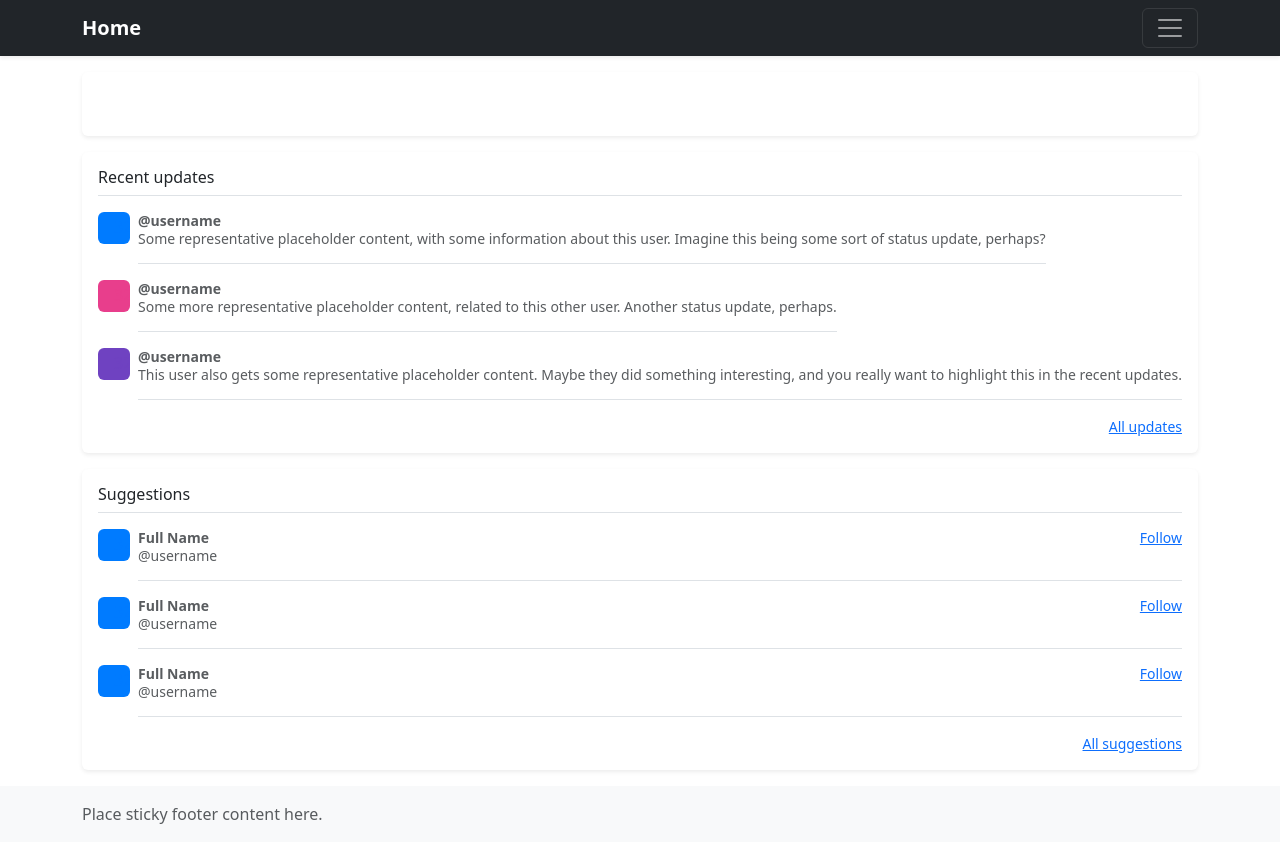
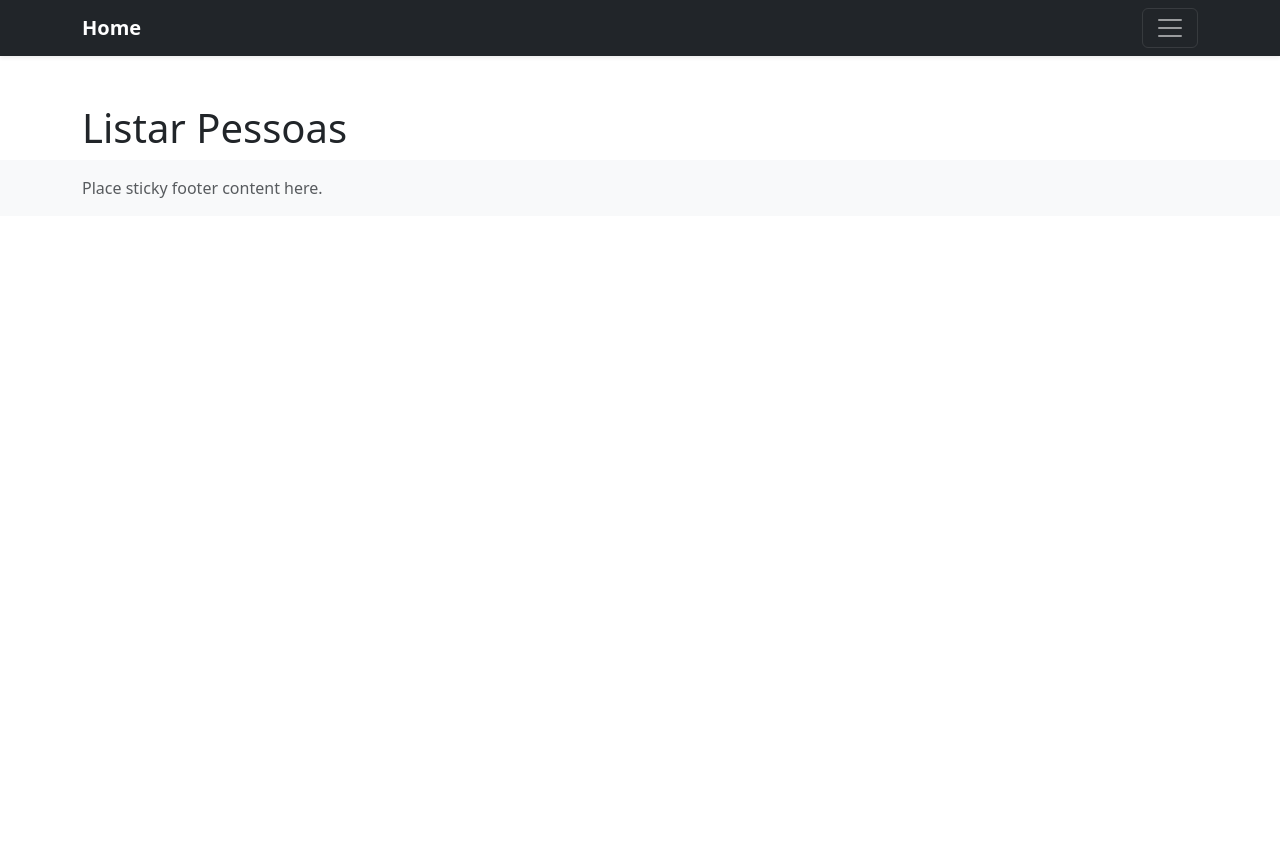
Before and after one commit to hanattan/Project_Crud, a PHP site: page /index.php?page=pessoas in a window 1280 px wide. After the commit the page ends 198 px from the top, so only its background shows below. Run offline with PHP 8.4, Linux system fonts and the light colour scheme.

Commit message:
Version 1.0.0.8

```diff
--- a/index.php
+++ b/index.php
@@ -1,6 +1,3 @@
-<?php
-
-?>
 <!doctype html>
 <html lang="en">
   <head>
@@ -24,10 +21,8 @@
         <div class="col-sm-4 offset-md-1 py-4">
           <h4>Atalhos</h4>
           <ul class="list-unstyled">
-            <li><a href="#" class="text-white">Cadastrar Pessoas</a></li>
-            <li><a href="#" class="text-white">Cadastrar Usários</a></li>
-            <li><a href="#" class="text-white">Listar Pessoas</a></li>
-            <li><a href="#" class="text-white">Listar Contatos</a></li>
+            <li><a href="?page=pessoas" class="text-white">Listar Pessoas</a></li>
+            <li><a href="?page=contato" class="text-white">Listar Contatos</a></li>
           </ul>
         </div>
       </div>
@@ -35,7 +30,7 @@
   </div>
   <div class="navbar navbar-dark bg-dark shadow-sm">
     <div class="container">
-      <a href="#" class="navbar-brand d-flex align-items-center">
+      <a href="index.php" class="navbar-brand d-flex align-items-center">
         <strong>Home</strong>
       </a>
       <button class="navbar-toggler" type="button" data-bs-toggle="collapse" data-bs-target="#navbarHeader" aria-controls="navbarHeader" aria-expanded="false" aria-label="Toggle navigation">
@@ -48,79 +43,24 @@
 
 <!-- Class de Conteúdo -->
 
-<main class="container">
-  <div class="d-flex align-items-center p-3 my-3 text-white bg-purple rounded shadow-sm">
-    <div class="lh-1">
-      <h1 class="h6 mb-0 text-white lh-1">Algumas Pessoas</h1>
-      <small>Since 2011</small>
-    </div>
+<div class="container">
+  <div class="row">
+      <div class="col mt-5">
+        <?php
+            switch (@$_REQUEST["page"]){
+                case "pessoas":
+                    include("utilites\Listar_Pessoa.php");
+                break;
+                case "contato":
+                    include("utilites/Listar_Contato.php");
+                break;
+            default:
+        print "<h1>Bem Vindo!</h1>";
+    }
+?>
+      </div>
   </div>
-
-  <div class="my-3 p-3 bg-body rounded shadow-sm">
-    <h6 class="border-bottom pb-2 mb-0">Recent updates</h6>
-    <div class="d-flex text-body-secondary pt-3">
-      <svg class="bd-placeholder-img flex-shrink-0 me-2 rounded" width="32" height="32" xmlns="http://www.w3.org/2000/svg" role="img" aria-label="Placeholder: 32x32" preserveAspectRatio="xMidYMid slice" focusable="false"><title>Placeholder</title><rect width="100%" height="100%" fill="#007bff"/><text x="50%" y="50%" fill="#007bff" dy=".3em">32x32</text></svg>
-      <p class="pb-3 mb-0 small lh-sm border-bottom">
-        <strong class="d-block text-gray-dark">@username</strong>
-        Some representative placeholder content, with some information about this user. Imagine this being some sort of status update, perhaps?
-      </p>
-    </div>
-    <div class="d-flex text-body-secondary pt-3">
-      <svg class="bd-placeholder-img flex-shrink-0 me-2 rounded" width="32" height="32" xmlns="http://www.w3.org/2000/svg" role="img" aria-label="Placeholder: 32x32" preserveAspectRatio="xMidYMid slice" focusable="false"><title>Placeholder</title><rect width="100%" height="100%" fill="#e83e8c"/><text x="50%" y="50%" fill="#e83e8c" dy=".3em">32x32</text></svg>
-      <p class="pb-3 mb-0 small lh-sm border-bottom">
-        <strong class="d-block text-gray-dark">@username</strong>
-        Some more representative placeholder content, related to this other user. Another status update, perhaps.
-      </p>
-    </div>
-    <div class="d-flex text-body-secondary pt-3">
-      <svg class="bd-placeholder-img flex-shrink-0 me-2 rounded" width="32" height="32" xmlns="http://www.w3.org/2000/svg" role="img" aria-label="Placeholder: 32x32" preserveAspectRatio="xMidYMid slice" focusable="false"><title>Placeholder</title><rect width="100%" height="100%" fill="#6f42c1"/><text x="50%" y="50%" fill="#6f42c1" dy=".3em">32x32</text></svg>
-      <p class="pb-3 mb-0 small lh-sm border-bottom">
-        <strong class="d-block text-gray-dark">@username</strong>
-        This user also gets some representative placeholder content. Maybe they did something interesting, and you really want to highlight this in the recent updates.
-      </p>
-    </div>
-    <small class="d-block text-end mt-3">
-      <a href="#">All updates</a>
-    </small>
-  </div>
-
-  <div class="my-3 p-3 bg-body rounded shadow-sm">
-    <h6 class="border-bottom pb-2 mb-0">Suggestions</h6>
-    <div class="d-flex text-body-secondary pt-3">
-      <svg class="bd-placeholder-img flex-shrink-0 me-2 rounded" width="32" height="32" xmlns="http://www.w3.org/2000/svg" role="img" aria-label="Placeholder: 32x32" preserveAspectRatio="xMidYMid slice" focusable="false"><title>Placeholder</title><rect width="100%" height="100%" fill="#007bff"/><text x="50%" y="50%" fill="#007bff" dy=".3em">32x32</text></svg>
-      <div class="pb-3 mb-0 small lh-sm border-bottom w-100">
-        <div class="d-flex justify-content-between">
-          <strong class="text-gray-dark">Full Name</strong>
-          <a href="#">Follow</a>
-        </div>
-        <span class="d-block">@username</span>
-      </div>
-    </div>
-    <div class="d-flex text-body-secondary pt-3">
-      <svg class="bd-placeholder-img flex-shrink-0 me-2 rounded" width="32" height="32" xmlns="http://www.w3.org/2000/svg" role="img" aria-label="Placeholder: 32x32" preserveAspectRatio="xMidYMid slice" focusable="false"><title>Placeholder</title><rect width="100%" height="100%" fill="#007bff"/><text x="50%" y="50%" fill="#007bff" dy=".3em">32x32</text></svg>
-      <div class="pb-3 mb-0 small lh-sm border-bottom w-100">
-        <div class="d-flex justify-content-between">
-          <strong class="text-gray-dark">Full Name</strong>
-          <a href="#">Follow</a>
-        </div>
-        <span class="d-block">@username</span>
-      </div>
-    </div>
-    <div class="d-flex text-body-secondary pt-3">
-      <svg class="bd-placeholder-img flex-shrink-0 me-2 rounded" width="32" height="32" xmlns="http://www.w3.org/2000/svg" role="img" aria-label="Placeholder: 32x32" preserveAspectRatio="xMidYMid slice" focusable="false"><title>Placeholder</title><rect width="100%" height="100%" fill="#007bff"/><text x="50%" y="50%" fill="#007bff" dy=".3em">32x32</text></svg>
-      <div class="pb-3 mb-0 small lh-sm border-bottom w-100">
-        <div class="d-flex justify-content-between">
-          <strong class="text-gray-dark">Full Name</strong>
-          <a href="#">Follow</a>
-        </div>
-        <span class="d-block">@username</span>
-      </div>
-    </div>
-    <small class="d-block text-end mt-3">
-      <a href="#">All suggestions</a>
-    </small>
-  </div>
-</main>
+</div>
 
 <footer class="footer mt-auto py-3 bg-body-tertiary">
   <div class="container">
--- a/utilites/Listar_Contato.html
+++ b/utilites/Listar_Pessoa.php
@@ -1,3 +1,6 @@
+<?php
+
+?>
 <!doctype html>
 <html lang="en">
   <head>
@@ -7,7 +10,7 @@
     <link href="https://cdn.jsdelivr.net/npm/bootstrap@5.3.0-alpha3/dist/css/bootstrap.min.css" rel="stylesheet" integrity="sha384-KK94CHFLLe+nY2dmCWGMq91rCGa5gtU4mk92HdvYe+M/SXH301p5ILy+dN9+nJOZ" crossorigin="anonymous">
   </head>
   <body>
-    <h1>Hello, world!</h1>
+    <h1>Listar Pessoas</h1>
     <script src="https://cdn.jsdelivr.net/npm/bootstrap@5.3.0-alpha3/dist/js/bootstrap.bundle.min.js" integrity="sha384-ENjdO4Dr2bkBIFxQpeoTz1HIcje39Wm4jDKdf19U8gI4ddQ3GYNS7NTKfAdVQSZe" crossorigin="anonymous"></script>
   </body>
 </html>
```
Also changed, not shown: utilites/Listar_Pessoa.html (deleted, +0 -13 lines).
